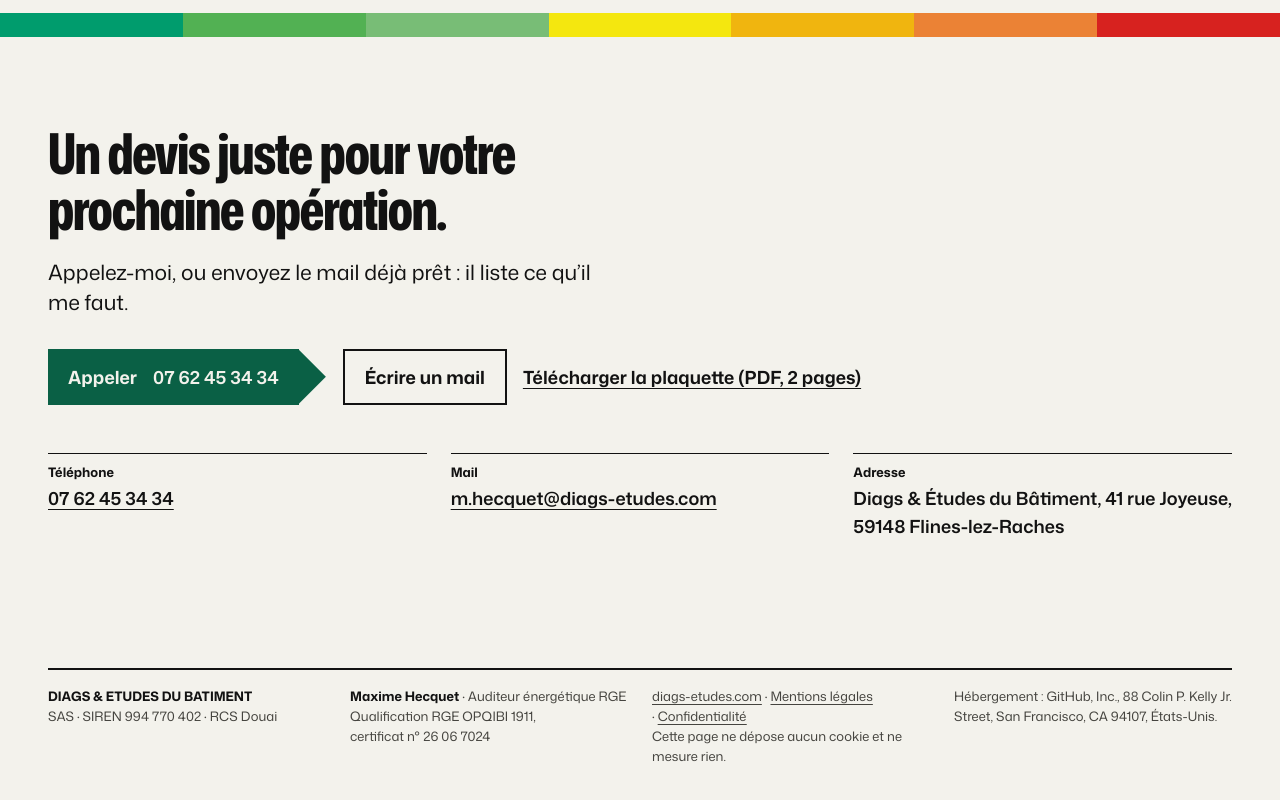
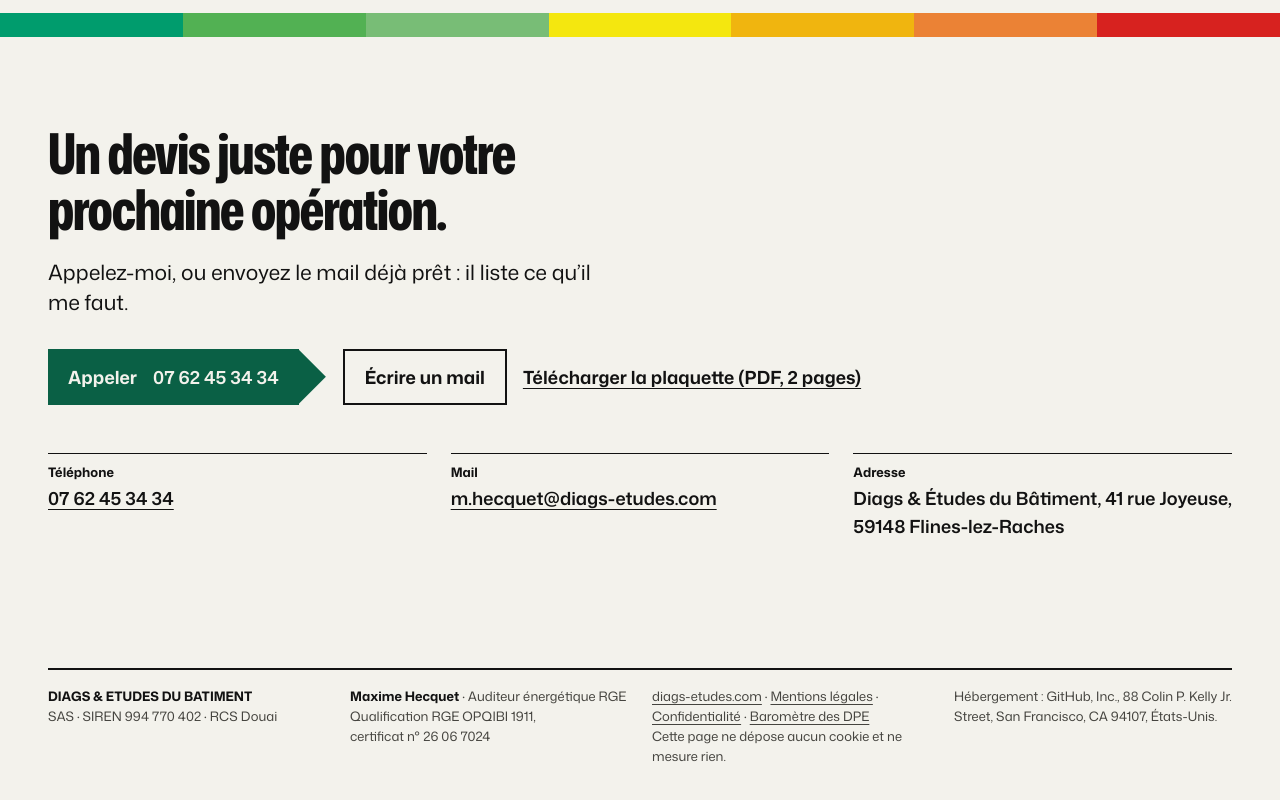
Before and after one commit to XdreaMs404/diags-etudes-pro, a plain HTML site: page index.html in a window 1280 px wide. Shown: the part 6423-7223 px from the top of the page. Drawn offline with Linux system fonts and the light colour scheme.

Commit message:
Page Pros : lien « Baromètre des DPE » dans le pied, à côté de « Confidentialité » (B196)

```diff
--- a/index.html
+++ b/index.html
@@ -718,7 +718,7 @@ h3{font-size:var(--t-h3);line-height:var(--l-h3);font-stretch:84%;font-weight:72
   <div class="g">
     <p><strong>DIAGS &amp; ETUDES DU BATIMENT</strong><br>SAS · SIREN <span class="num">994 770 402</span> · RCS Douai</p>
     <p><strong>Maxime Hecquet</strong> · <span data-titre>Auditeur énergétique RGE</span><br>Qualification RGE OPQIBI 1911, certificat n°&nbsp;<span class="num">26 06 7024</span></p>
-    <p><a href="https://www.diags-etudes.com/">diags-etudes.com</a> · <a href="https://www.diags-etudes.com/mentions-legales.html">Mentions légales</a> · <a href="confidentialite/">Confidentialité</a><br>Cette page ne dépose aucun cookie et ne mesure rien.</p>
+    <p><a href="https://www.diags-etudes.com/">diags-etudes.com</a> · <a href="https://www.diags-etudes.com/mentions-legales.html">Mentions légales</a> · <a href="confidentialite/">Confidentialité</a> · <a href="barometre-dpe/">Baromètre des DPE</a><br>Cette page ne dépose aucun cookie et ne mesure rien.</p>
     <p>Hébergement&nbsp;: GitHub, Inc., 88 Colin P. Kelly Jr. Street, San Francisco, CA 94107, États-Unis.</p>
   </div>
 </footer>
```
